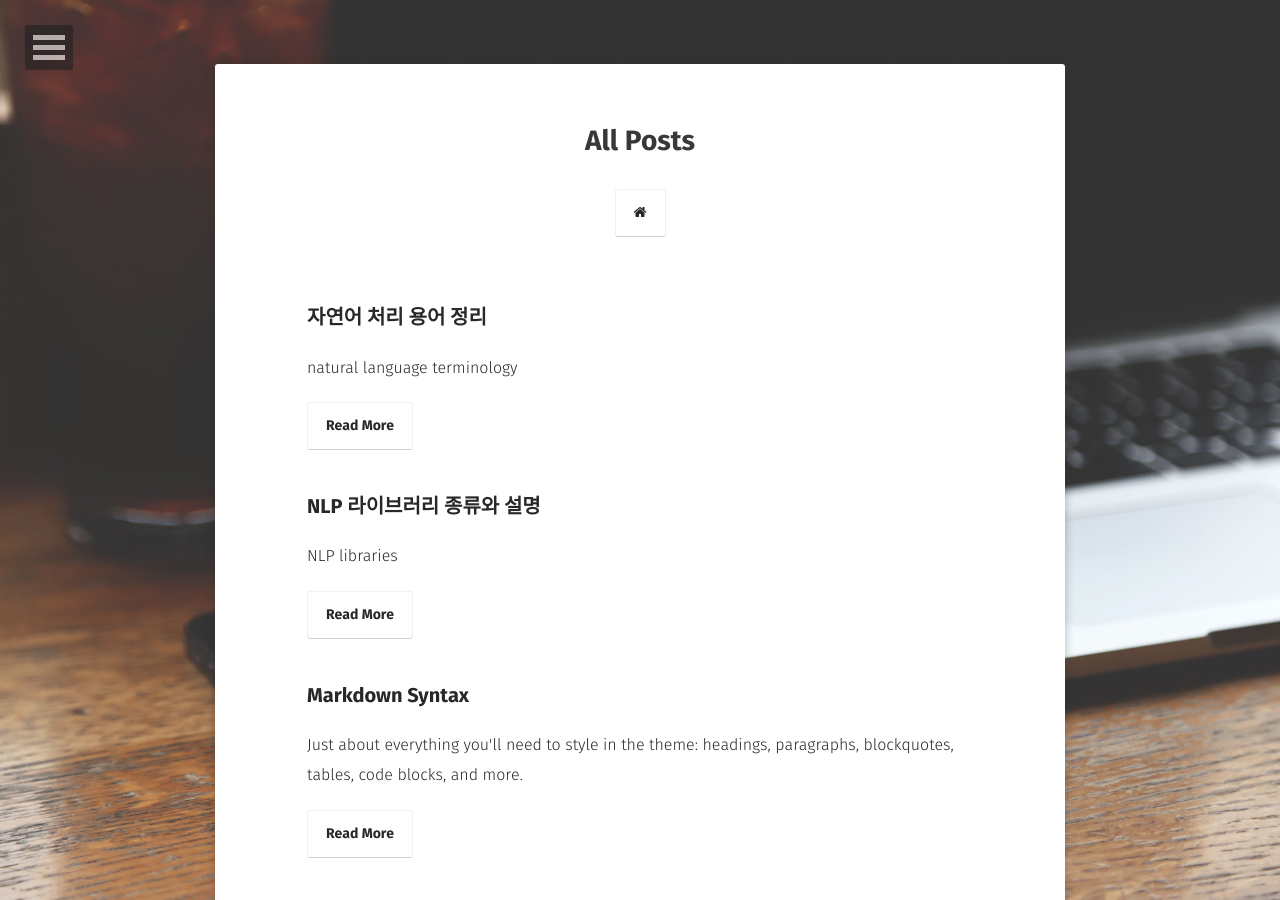
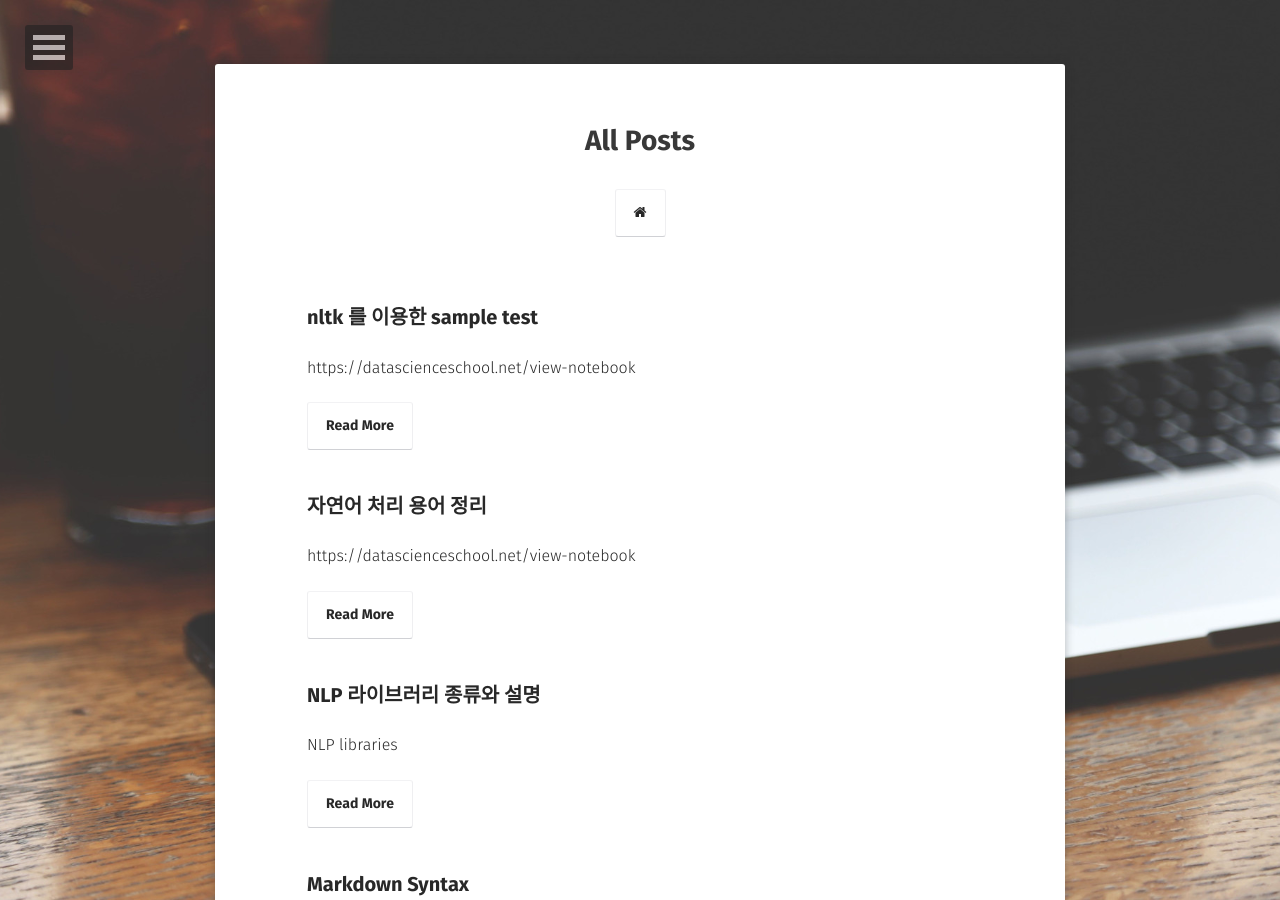
Before and after one commit to likewind7/likewind7.github.io, a Jekyll site: the page built from posts/index.md, in a window 1280 px wide and 900 px high. Built offline with Jekyll 4.4.1, drawn with Linux system fonts in a browser that asks for light colours; some web fonts are replaced; some of the changed lines change nothing that is shown.

Commit message:
add post about nltk using matplotlib

```diff
--- a/_posts/2020-08-18-NLTK-post.md
+++ b/_posts/2020-08-18-NLTK-post.md
@@ -2,14 +2,17 @@
 layout: post
 title: "자연어 처리 용어 정리"
 date: 2020-08-17
-excerpt: "natural language terminology"
+excerpt: "https://datascienceschool.net/view-notebook"
 categories : [NLP]
 tags: [nlp, machine learning]
 comments: true
 ---
 
-이 번 post 는 데이터 사이언스 스쿨에서 참조하여 작성합니다.
-[^1]: <https://datascienceschool.net/view-notebook/8895b16a141749a9bb381007d52721c1/
+
+
+이 번 post 는 데이터 사이언스 스쿨에서 참조하여 작성합니다.[^1]
+
+[^1]: <https://datascienceschool.net/view-notebook/8895b16a141749a9bb381007d52721c1/>
 
 ## 자연어 용어 정리
 
--- /dev/null
+++ b/_posts/2020-08-18-NLTK-test.md
@@ -0,0 +1,49 @@
+---
+layout: post
+title: "nltk 를 이용한 sample test"
+date: 2020-08-19
+excerpt: "https://datascienceschool.net/view-notebook"
+categories : [NLP]
+tags: [nlp, machine learning]
+comments: true
+---
+
+
+
+이 번 post 는 데이터 사이언스 스쿨에서 참조하여 작성합니다.[^1]
+
+[^1]: <https://datascienceschool.net/view-notebook/8895b16a141749a9bb381007d52721c1/>
+
+## NLTK 의 Text 클래스
+
+Text 클래스 test 목적으로 다음의 code 를 수행 하였으나
+
+
+
+{% highlight css %}
+import matplotlib
+text.plot(20)
+plt.show()
+{% endhighlight %}
+
+
+다음과 같은 error 가 발생하였습니다.
+
+{% highlight css %}
+Python 3.6.8 (tags/v3.6.8:3c6b436a57, Dec 24 2018, 00:16:47) [MSC v.1916 64 bit (AMD64)] on win32
+Type "help", "copyright", "credits" or "license" for more information.
+>>> import matplotlib
+Traceback (most recent call last):
+  File "<stdin>", line 1, in <module>
+  File "C:\Users\jhlee\AppData\Roaming\Python\Python36\site-packages\matplotlib\__init__.py", line 174, in <module>
+    _check_versions()
+  File "C:\Users\jhlee\AppData\Roaming\Python\Python36\site-packages\matplotlib\__init__.py", line 159, in _check_versions
+    from . import ft2font
+ImportError: DLL load failed: 지정된 모듈을 찾을 수 없습니다.
+{% endhighlight %}
+
+사용중이던 환경은
+- windows 10
+- python 3.6.8
+
+찾아본 여러가지 방법들이 있었으나 모두 실패 하고 Python 3.8.5 로 업그레이드 후에 그냥 동작했습니다.
```
Also changed, not shown: _includes/index.html (line endings or trailing spaces), _layouts/category.html (line endings or trailing spaces).
